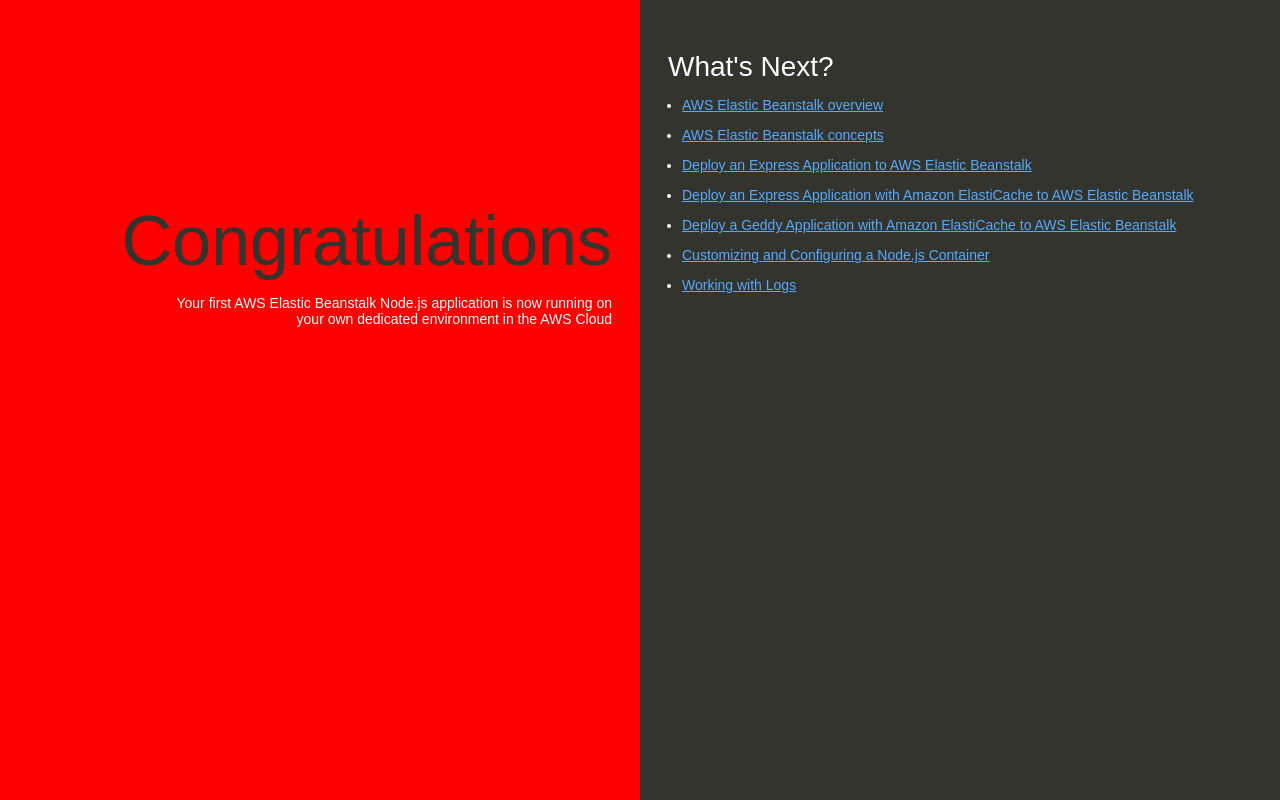
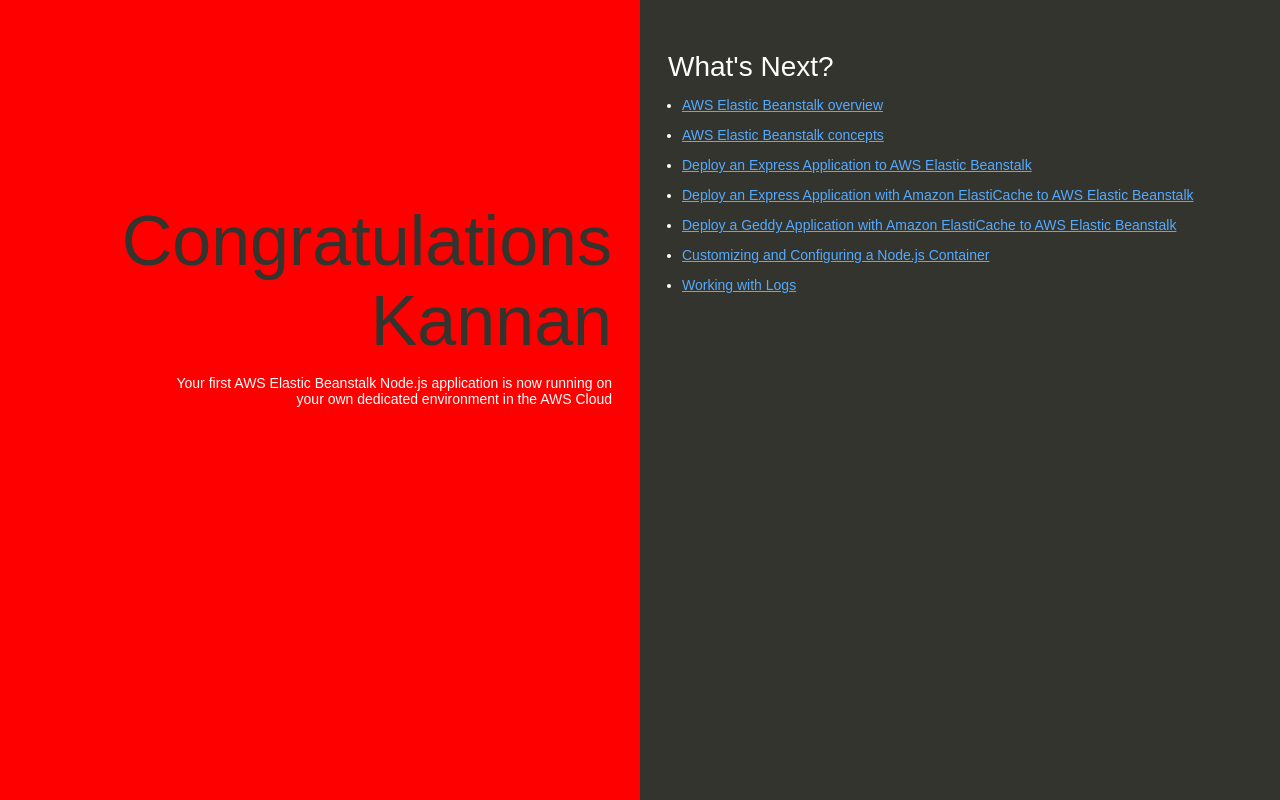
Before and after one commit to ksheregit/nodejs-v2-blue, a website: page index.html in a window 1280 px wide. Drawn offline with Linux system fonts and the light colour scheme.

Commit message:
Update index.html
adding my name

```diff
--- a/index.html
+++ b/index.html
@@ -74,7 +74,7 @@
   </head>
   <body>
     <div class="textColumn">
-      <h1>Congratulations</h1>
+      <h1>Congratulations Kannan</h1>
       <p>Your first AWS Elastic Beanstalk Node.js application is now running on your own dedicated environment in the AWS Cloud</p>
     </div>
     <div class="linksColumn">
```
